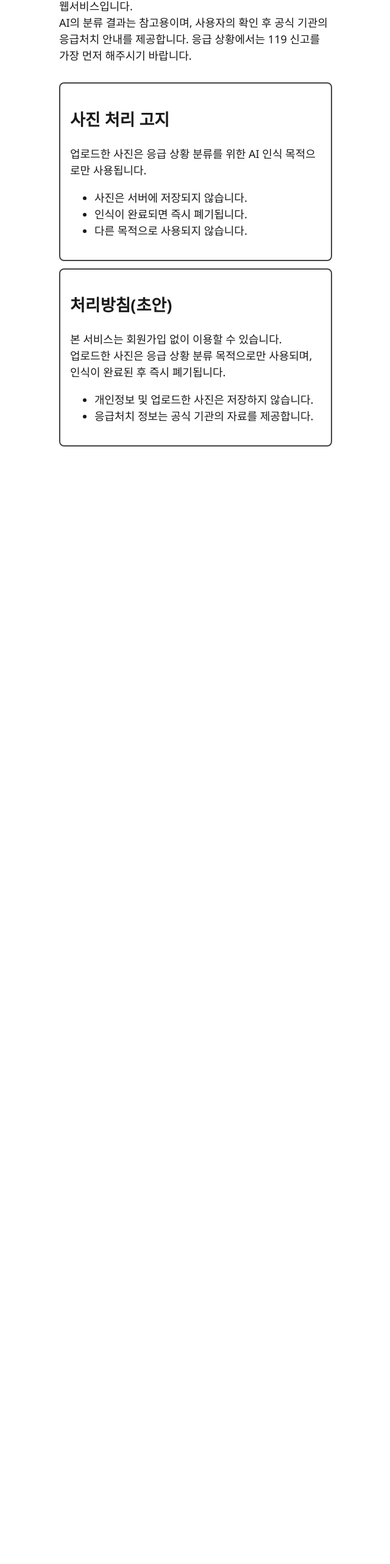
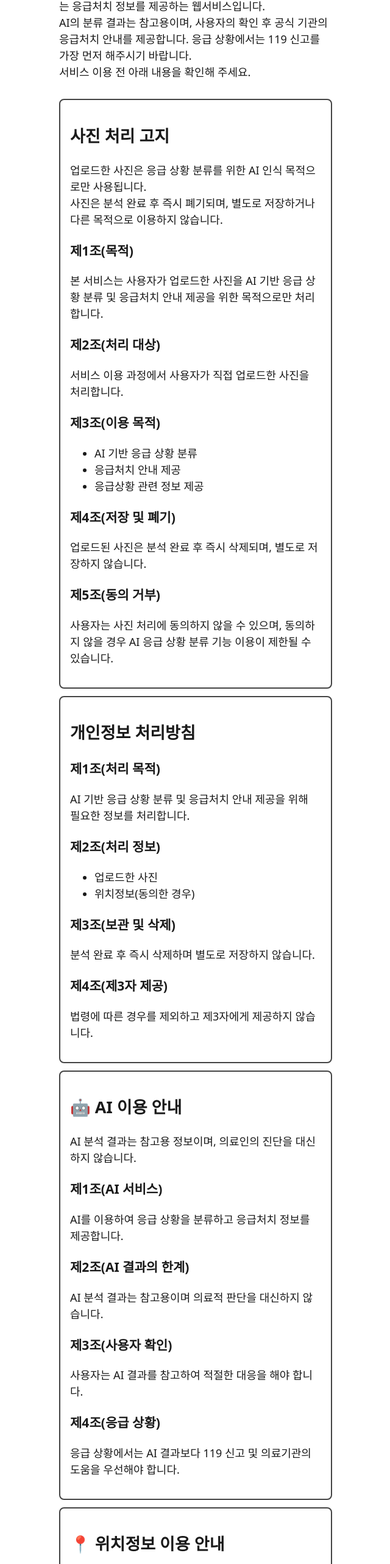
Before and after one commit to soldesk7/gyeot, a React (Vite) app in the folder front/: page /notice in a window 1280 px wide. Shown: the part 233-2797 px from the top of the page at 61% size, without its empty margins (319-959 px from the left). Before the commit the page ends 981 px from the top, so only its background shows below. Built offline with nearby package versions, Linux system fonts and the light colour scheme.

Commit message:
이용 안내 및 사진 처리 고지 등 내용 작성 중

```diff
--- a/front/src/pages/NoticePage.jsx
+++ b/front/src/pages/NoticePage.jsx
@@ -9,10 +9,12 @@ export default function NoticePage() {
       <h1>이용 안내</h1>
 
       <p>
-        본 서비스는 응급 상황에서 참고할 수 있는 안내를 제공하는 웹서비스입니다.
+        본 서비스는 AI를 활용하여 응급 상황을 분류하고, 상황에 맞는 응급처치 정보를 제공하는 웹서비스입니다.
         <br />
         AI의 분류 결과는 참고용이며, 사용자의 확인 후 공식 기관의 응급처치 안내를 제공합니다.
         응급 상황에서는 119 신고를 가장 먼저 해주시기 바랍니다.
+        <br />
+        서비스 이용 전 아래 내용을 확인해 주세요.
       </p>
 
 
@@ -21,30 +23,115 @@ export default function NoticePage() {
 
         <p>
           업로드한 사진은 응급 상황 분류를 위한 AI 인식 목적으로만 사용됩니다.
+          <br />
+          사진은 분석 완료 후 즉시 폐기되며,
+          별도로 저장하거나 다른 목적으로 이용하지 않습니다.
+        </p>
+        <h3>제1조(목적)</h3>
+        <p>
+          본 서비스는 사용자가 업로드한 사진을 AI 기반 응급 상황 분류 및
+          응급처치 안내 제공을 위한 목적으로만 처리합니다.
         </p>
 
+        <h3>제2조(처리 대상)</h3>
+        <p>서비스 이용 과정에서 사용자가 직접 업로드한 사진을 처리합니다.</p>
+
+        <h3>제3조(이용 목적)</h3>
         <ul>
-          <li>사진은 서버에 저장되지 않습니다.</li>
-          <li>인식이 완료되면 즉시 폐기됩니다.</li>
-          <li>다른 목적으로 사용되지 않습니다.</li>
+          <li>AI 기반 응급 상황 분류</li>
+          <li>응급처치 안내 제공</li>
+          <li>응급상황 관련 정보 제공</li>
         </ul>
+
+        <h3>제4조(저장 및 폐기)</h3>
+        <p>
+          업로드된 사진은 분석 완료 후 즉시 삭제되며,
+          별도로 저장하지 않습니다.
+        </p>
+
+        <h3>제5조(동의 거부)</h3>
+        <p>
+          사용자는 사진 처리에 동의하지 않을 수 있으며,
+          동의하지 않을 경우 AI 응급 상황 분류 기능 이용이 제한될 수 있습니다.
+        </p>
+
       </section>
 
 
       <section className="card">
-        <h2>처리방침(초안)</h2>
+        <h2>개인정보 처리방침</h2>
+
+        <h3>제1조(처리 목적)</h3>
+        <p>
+          AI 기반 응급 상황 분류 및 응급처치 안내 제공을 위해 필요한 정보를
+          처리합니다.
+        </p>
+
+        <h3>제2조(처리 정보)</h3>
+        <ul>
+          <li>업로드한 사진</li>
+          <li>위치정보(동의한 경우)</li>
+        </ul>
+
+        <h3>제3조(보관 및 삭제)</h3>
+        <p>분석 완료 후 즉시 삭제하며 별도로 저장하지 않습니다.</p>
+
+        <h3>제4조(제3자 제공)</h3>
+        <p>
+          법령에 따른 경우를 제외하고 제3자에게 제공하지 않습니다.
+        </p>
+      </section>
+
+      <section className="card">
+        <h2>🤖 AI 이용 안내</h2>
 
         <p>
-          본 서비스는 회원가입 없이 이용할 수 있습니다.
-          <br />
-          업로드한 사진은 응급 상황 분류 목적으로만 사용되며, 인식이 완료된 후 즉시 폐기됩니다.
+          AI 분석 결과는 참고용 정보이며,
+          의료인의 진단을 대신하지 않습니다.
         </p>
 
-        <ul>
-          <li>개인정보 및 업로드한 사진은 저장하지 않습니다.</li>
-          <li>응급처치 정보는 공식 기관의 자료를 제공합니다.</li>
-        </ul>
+        <h3>제1조(AI 서비스)</h3>
+        <p>
+          AI를 이용하여 응급 상황을 분류하고 응급처치 정보를 제공합니다.
+        </p>
+
+        <h3>제2조(AI 결과의 한계)</h3>
+        <p>
+          AI 분석 결과는 참고용이며 의료적 판단을 대신하지 않습니다.
+        </p>
+
+        <h3>제3조(사용자 확인)</h3>
+        <p>
+          사용자는 AI 결과를 참고하여 적절한 대응을 해야 합니다.
+        </p>
+
+        <h3>제4조(응급 상황)</h3>
+        <p>
+          응급 상황에서는 AI 결과보다 119 신고 및 의료기관의 도움을
+          우선해야 합니다.
+        </p>
       </section>
+
+      <section className="card">
+        <h2>📍 위치정보 이용 안내</h2>
+
+        <p>
+          위치 권한에 동의한 경우 주변 응급의료기관 안내를 위해 위치정보를
+          이용합니다.
+        </p>
+
+        <h3>제1조(목적)</h3>
+        <p>
+          주변 응급의료기관 및 응급실 안내를 위해 위치정보를 이용합니다.
+        </p>
+
+        <h3>제2조(처리 정보)</h3>
+        <p>현재 위치정보(GPS, Wi-Fi 등)</p>
+
+        <h3>제3조(보관)</h3>
+        <p>위치정보는 안내 목적으로만 사용되며 별도로 저장하지 않습니다.</p>
+      </section>
+
     </main>
   )
 }
```
